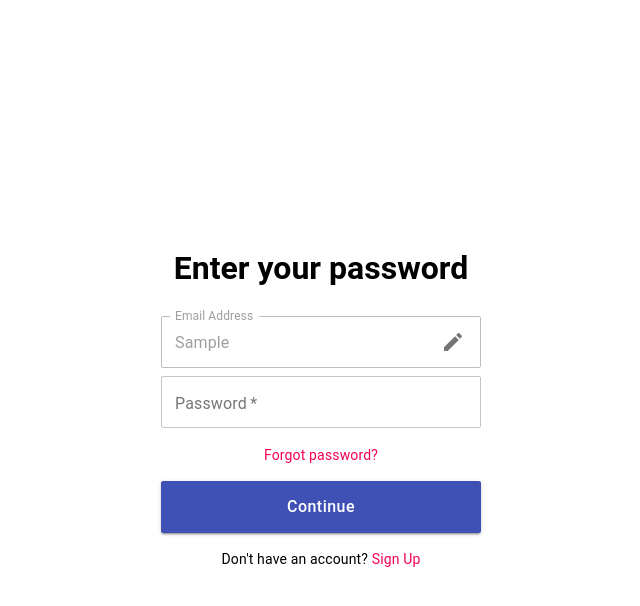
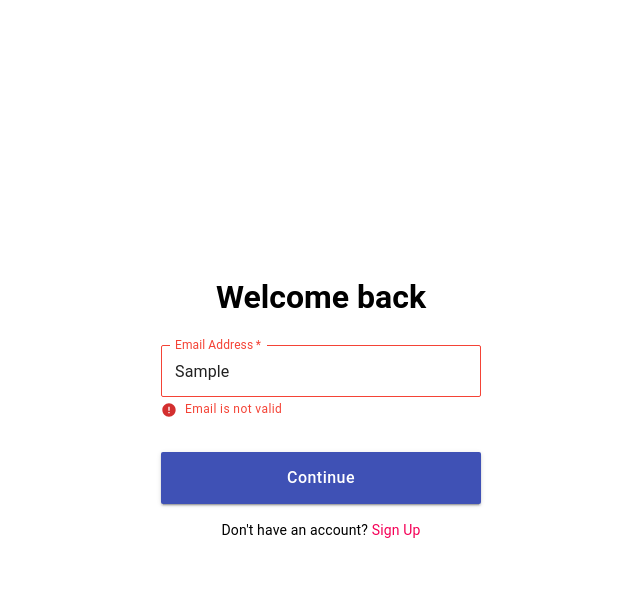
Before and after one commit to arthurjis/nplace_llm, a React (Create React App) app in the folder web_chat/: page /login in a window 1280 px wide. Both pictures are taken after typing "Sample" into the empty fields and a click on the button "Continue". Shown: the top 606 px of the page, without its empty margins (319-959 px from the left). Built offline with nearby package versions, Linux system fonts and the light colour scheme.

Commit message:
Add simple email check

```diff
--- a/web_chat/src/components/Login.js
+++ b/web_chat/src/components/Login.js
@@ -1,18 +1,28 @@
 import React, { useState } from 'react';
 import axios from 'axios';
-import { Button, TextField, Typography, Grid, Link, InputAdornment, IconButton, Box } from '@material-ui/core';
+import { Button, TextField, Typography, Grid, Link, InputAdornment, IconButton, Box, FormHelperText } from '@material-ui/core';
 import EditIcon from '@mui/icons-material/Edit';
 import { Link as RouterLink } from 'react-router-dom';
+import { isValidEmail } from '../utils/EmailUtils';
+import ErrorIcon from '@mui/icons-material/Error';
+
 
 function Login({ onLogin }) {
     const [email, setEmail] = useState('');
     const [password, setPassword] = useState('');
     const [step, setStep] = useState(1);
+    const [emailError, setEmailError] = useState(null);
+
 
     const handleContinue = async (event) => {
         event.preventDefault();
         if (step === 1) {
-            setStep(2);
+            if (!isValidEmail(email)) {
+                setEmailError('Email is not valid');
+            } else {
+                setEmailError(null);
+                setStep(2);
+            }
         } else {
             const SERVER_URL = process.env.REACT_APP_SERVER_URL;
             try {
@@ -28,7 +38,7 @@ function Login({ onLogin }) {
         <Grid container justifyContent="center" alignItems="center" style={{ minHeight: '100vh' }}>
             <div style={{ width: '320px' }}>
                 <form onSubmit={handleContinue}>
-                    <Box pt={2}>
+                    <Box pt={2} pb={2}>
                         <Typography variant="h5" component="h2" gutterBottom style={{ fontWeight: 'bold', fontSize: '32px' }}>
                             {step === 1 ? 'Welcome back' : 'Enter your password'}
                         </Typography>
@@ -36,10 +46,11 @@ function Login({ onLogin }) {
                     {step === 1 ? (
                         <>
                             <TextField
+                                error={!!emailError}
                                 variant="outlined"
-                                margin="normal"
+                                margin="none"
+                                fullWidth
                                 required
-                                fullWidth
                                 label="Email Address"
                                 autoFocus
                                 value={email}
@@ -48,12 +59,17 @@ function Login({ onLogin }) {
                                     style: { height: "52px", borderRadius: 2 }
                                 }}
                             />
+                            {emailError &&
+                                <FormHelperText error style={{ fontSize: '12px', display: 'flex', alignItems: 'center' }}>
+                                    <ErrorIcon color="error" style={{ fontSize: '16px', marginRight: '8px' }} /> {emailError}
+                                </FormHelperText>
+                            }
                         </>
                     ) : (
                         <>
                             <TextField
                                 variant="outlined"
-                                margin="normal"
+                                margin="none"
                                 fullWidth
                                 label="Email Address"
                                 value={email}
@@ -92,7 +108,7 @@ function Login({ onLogin }) {
                             </Link>
                         </Box>
                     )}
-                    <Box pt={2}>
+                    <Box pt={4}>
                         <Button
                             type="submit"
                             fullWidth
--- a/web_chat/src/components/Signup.js
+++ b/web_chat/src/components/Signup.js
@@ -1,19 +1,33 @@
 import React, { useState } from 'react';
 import axios from 'axios';
-import { Button, TextField, Typography, Grid, Link, InputAdornment, IconButton, Box } from '@material-ui/core';
+import { Button, TextField, Typography, Grid, Link, InputAdornment, IconButton, Box, FormHelperText } from '@material-ui/core';
 import EditIcon from '@mui/icons-material/Edit';
 import { Link as RouterLink } from 'react-router-dom';
+import { isValidEmail } from '../utils/EmailUtils';
+import ErrorIcon from '@mui/icons-material/Error';
 
 function Signup({ onLogin }) {
     const [email, setEmail] = useState('');
     const [password, setPassword] = useState('');
     const [step, setStep] = useState(1);
+    const [emailError, setEmailError] = useState(null);
+    const [passwordError, setPasswordError] = useState(null);
+
 
     const handleContinue = async (event) => {
         event.preventDefault();
         if (step === 1) {
-            setStep(2);
+            if (!isValidEmail(email)) {
+                setEmailError('Email is not valid');
+            } else {
+                setEmailError(null);
+                setStep(2);
+            }
         } else {
+            if (password.length < 8) {
+                setPasswordError('Password must be at least 8 characters long');
+                return;
+            }
             const SERVER_URL = process.env.REACT_APP_SERVER_URL;
             try {
                 await axios.post(`${SERVER_URL}/register`, { email, password });
@@ -30,7 +44,7 @@ function Signup({ onLogin }) {
         <Grid container justifyContent="center" alignItems="center" style={{ minHeight: '100vh' }}>
             <div style={{ width: '320px' }}>
                 <form onSubmit={handleContinue}>
-                    <Box pt={2}>
+                    <Box pt={2} pb={2}>
                         <Typography variant="h5" component="h2" gutterBottom style={{ fontWeight: 'bold', fontSize: '32px' }}>
                             Create your account
                         </Typography>
@@ -38,10 +52,11 @@ function Signup({ onLogin }) {
                     {step === 1 ? (
                         <>
                             <TextField
+                                error={!!emailError}
                                 variant="outlined"
-                                margin="normal"
+                                margin="none"
+                                fullWidth
                                 required
-                                fullWidth
                                 label="Email Address"
                                 autoFocus
                                 value={email}
@@ -50,12 +65,17 @@ function Signup({ onLogin }) {
                                     style: { height: "52px", borderRadius: 2 }
                                 }}
                             />
+                            {emailError &&
+                                <FormHelperText error style={{ fontSize: '12px', display: 'flex', alignItems: 'center' }}>
+                                    <ErrorIcon color="error" style={{ fontSize: '16px', marginRight: '8px' }} /> {emailError}
+                                </FormHelperText>
+                            }
                         </>
                     ) : (
                         <>
                             <TextField
                                 variant="outlined"
-                                margin="normal"
+                                margin="none"
                                 fullWidth
                                 label="Email Address"
                                 value={email}
@@ -83,10 +103,19 @@ function Signup({ onLogin }) {
                                 InputProps={{
                                     style: { height: "52px", borderRadius: 2 }
                                 }}
+                                error={!!passwordError}
+                                helperText={
+                                    passwordError && (
+                                      <FormHelperText error style={{ fontSize: '12px', display: 'flex', alignItems: 'center' }}>
+                                        <ErrorIcon color="error" style={{ fontSize: '16px', marginRight: '4px' }}/>
+                                        {passwordError}
+                                      </FormHelperText>
+                                    )
+                                  }
                             />
                         </>
                     )}
-                    <Box pt={2}>
+                    <Box pt={4}>
                         <Button
                             type="submit"
                             fullWidth
--- /dev/null
+++ b/web_chat/src/utils/EmailUtils.js
@@ -0,0 +1,4 @@
+export const isValidEmail = (email) => {
+    const emailPattern = /^[a-zA-Z0-9._%+-]+@[a-zA-Z0-9.-]+\.[a-zA-Z]{2,}$/;
+    return emailPattern.test(email);
+  };
```
